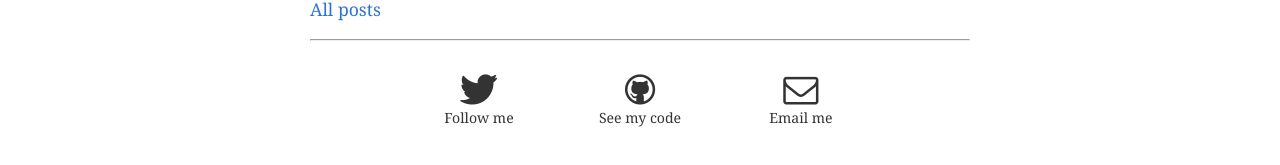
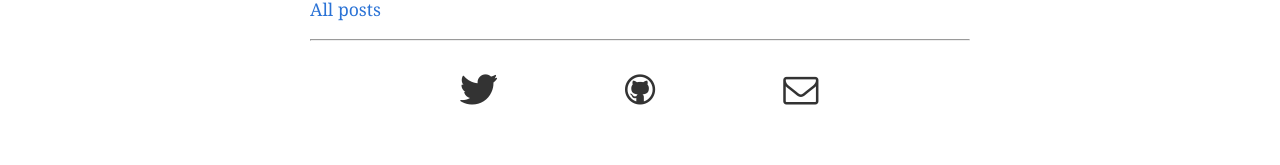
Before and after one commit to ao140505/ao140505.github.io, a Jekyll site: the page built from index.html, in a window 1280 px wide. Shown: the part 1222-1387 px from the top of the page. Built offline with Jekyll 4.4.1, drawn with Linux system fonts in a browser that asks for light colours; some web fonts are replaced; Markdown is read by kramdown in place of the engine named in the settings.

Commit message:
Remove text from footer links

```diff
--- a/_layouts/layout.html
+++ b/_layouts/layout.html
@@ -59,15 +59,12 @@
           <p class="social">
             <a href="https://twitter.com/aokolish" target="_blank">
               <i class="icon-twitter"></i>
-              <span>Follow me</span>
             </a>
             <a href="https://github.com/aokolish" target="_blank">
               <i class="icon-github"></i>
-              <span>See my code</span>
             </a>
             <a href="mailto:alex.okolish@gmail.com">
               <i class="icon-envelope"></i>
-              <span>Email me</span>
             </a>
           </p>
         </div>
```
